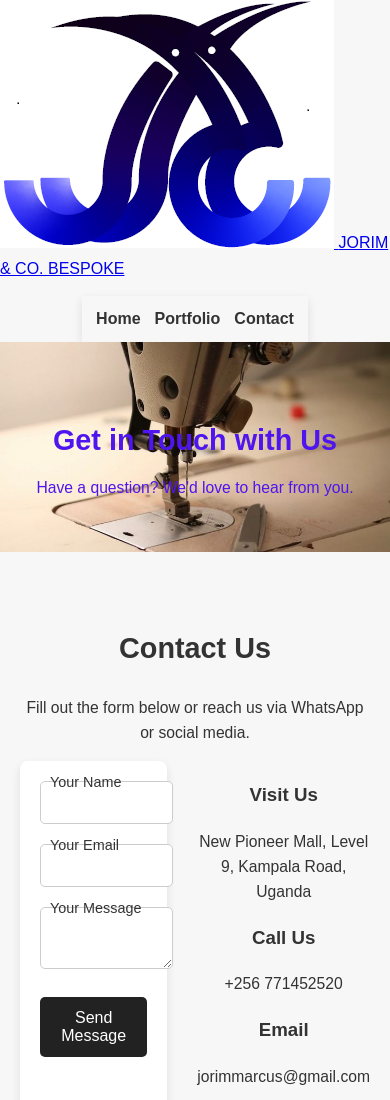
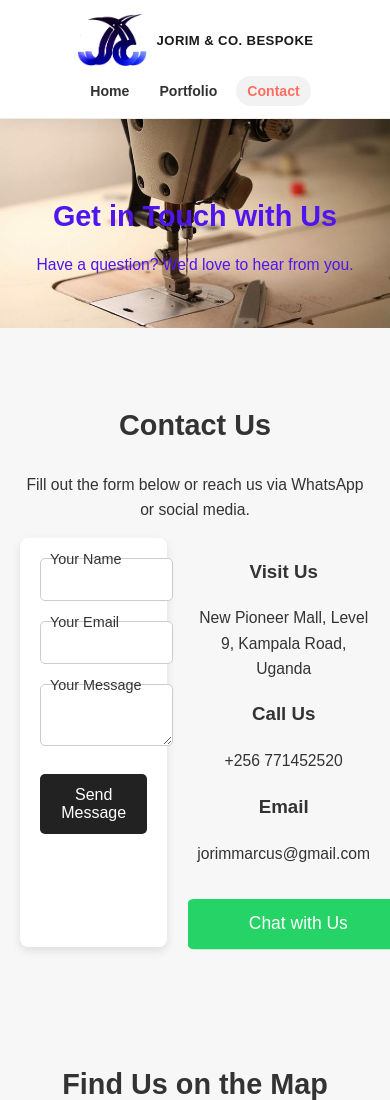
Before and after one commit to marcusqjorim/jorim-co-bespoke, a plain HTML site: page contact.html in a window 390 px wide. Shown: the top 1100 px of the page. Drawn offline with Linux system fonts and the light colour scheme.

Commit message:
Refine contact header responsiveness and nav styling

```diff
--- a/styles2.css
+++ b/styles2.css
@@ -8,29 +8,59 @@
     color: #333;
 }
 
-/* Navigation Bar */
-nav {
-    position: absolute;
-    top: 20px;
-    right: 20px;
-    padding: 10px 20px;
-    box-shadow: 0px 4px 10px rgba(0, 0, 0, 0.1);
+/* Header and Navigation */
+.site-header {
+    background-color: #fff;
+    box-shadow: 0 4px 16px rgba(0, 0, 0, 0.08);
+    border-bottom: 1px solid #ececec;
+    padding: 14px 10%;
+    display: flex;
+    justify-content: space-between;
+    align-items: center;
+    position: sticky;
+    top: 0;
+    z-index: 50;
 }
 
-nav ul {
+.brand-link {
+    display: inline-flex;
+    align-items: center;
+    gap: 10px;
+    text-decoration: none;
+}
+
+.brand-link img {
+    height: 52px;
+    width: auto;
+}
+
+.brand-name {
+    color: #1a1a1a;
+    font-size: 1rem;
+    font-weight: 700;
+    letter-spacing: 0.05em;
+}
+
+.site-nav ul {
     list-style: none;
     display: flex;
     gap: 20px;
+    margin: 0;
+    padding: 0;
 }
 
-nav ul li a {
+.site-nav ul li a {
     text-decoration: none;
     color: #333;
     font-weight: 600;
+    padding: 9px 14px;
+    border-radius: 999px;
     transition: color 0.3s ease;
 }
 
-nav ul li a:hover {
+.site-nav ul li a:hover,
+.site-nav ul li a.active {
+    background: #f2f2f2;
     color: #ff6f61;
 }
 
@@ -189,19 +219,16 @@
 }
 
 @media (max-width: 900px) {
-    nav {
-        position: static;
-        margin: 15px auto 0;
-        width: fit-content;
-        padding: 10px 14px;
+    .site-header {
+        flex-direction: column;
+        gap: 12px;
+        padding: 14px 6%;
     }
 
-    nav ul {
+    .site-nav ul {
         flex-wrap: wrap;
         justify-content: center;
         gap: 14px;
-        margin: 0;
-        padding: 0;
     }
 
     .contact-hero h1 {
@@ -220,6 +247,20 @@
 }
 
 @media (max-width: 480px) {
+    .brand-name {
+        font-size: 0.82rem;
+        letter-spacing: 0.03em;
+    }
+
+    .site-nav ul {
+        gap: 8px;
+    }
+
+    .site-nav ul li a {
+        font-size: 0.88rem;
+        padding: 7px 11px;
+    }
+
     .contact-hero {
         padding: 56px 16px 36px;
     }
```
